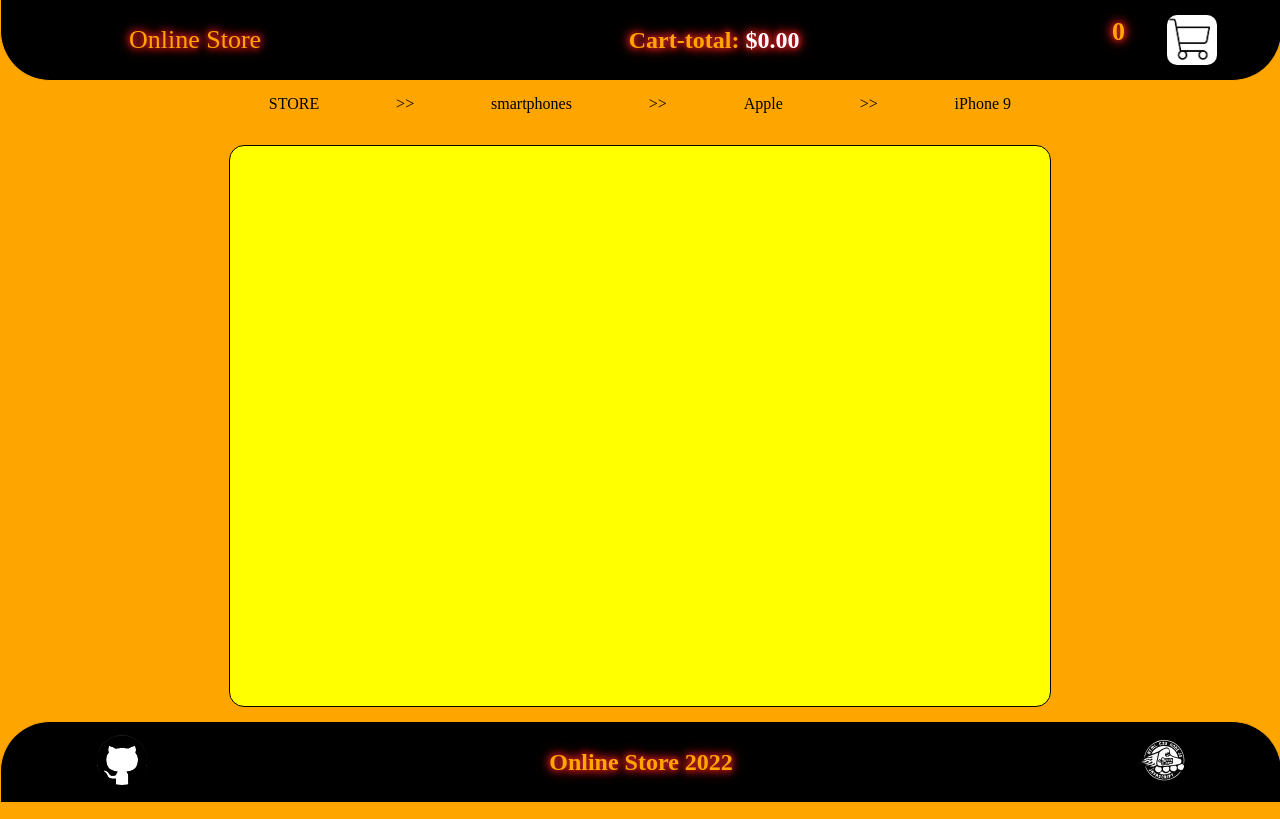
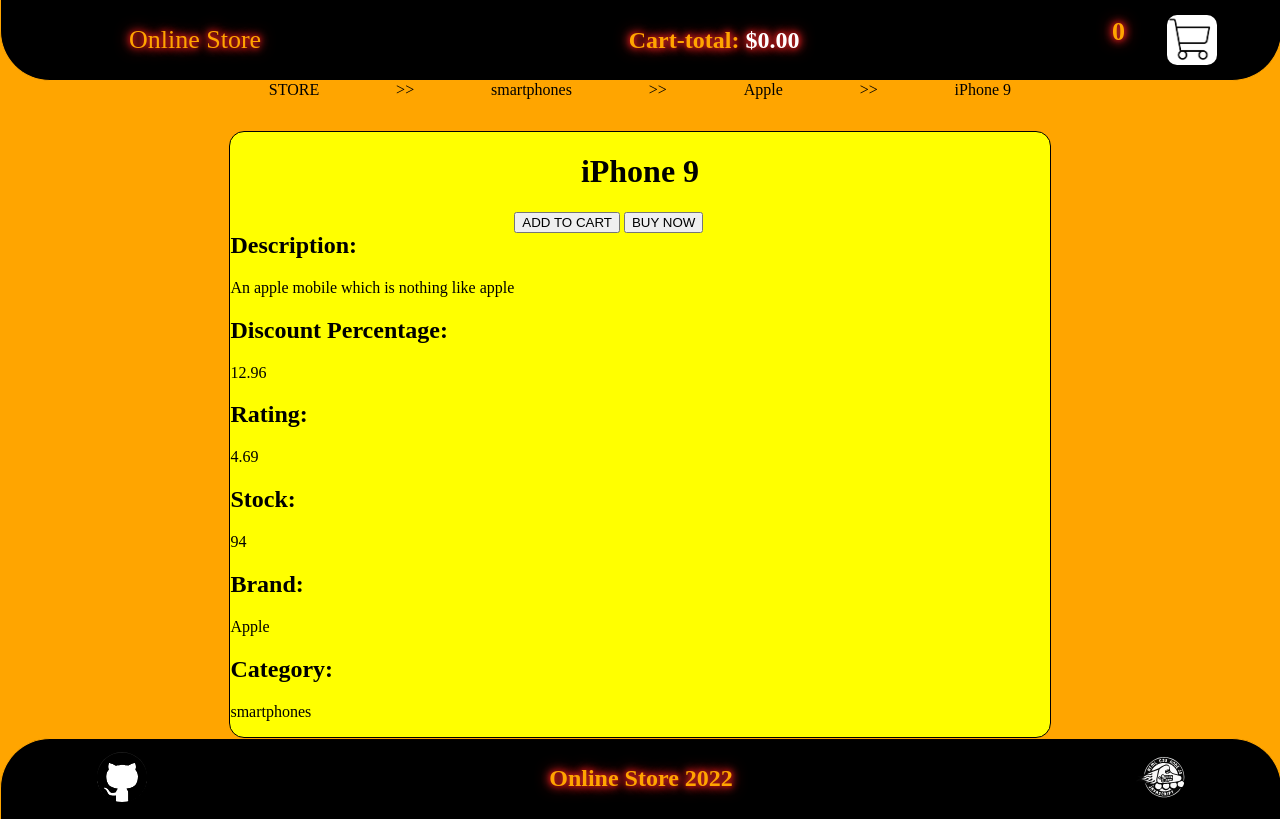
Before and after one commit to Kotkiller/online-store, a website built with webpack: page online-store/src/pages/product-description-page/index.html in a window 1280 px wide. Built offline with nearby package versions, Linux system fonts and the light colour scheme.

Commit message:
feat: add description section for product

```diff
--- a/online-store/src/pages/product-description-page/index.css
+++ b/online-store/src/pages/product-description-page/index.css
@@ -91,7 +91,6 @@
 }
 
 .product-detail {
-    display: flex;
     width: 80%;
     min-height:70vh;
     background-color: red;
@@ -99,6 +98,12 @@
     margin: 0 auto;
     background-color: yellow;
     border: 1px solid black;
+}
+.product-detail__content {
+  display: flex;
+}
+.product-detail__title {
+  text-align: center;
 }
 
 .footer {
--- a/online-store/src/pages/product-description-page/index.html
+++ b/online-store/src/pages/product-description-page/index.html
@@ -33,7 +33,44 @@
                 <span>>></span>
                 <span></span>
             </div>
-            <div class="product-detail"></div>
+            <div class="product-detail">
+                <h1 class="product-detail__title"></h1>
+                <div class="product-detail__content">
+                    <div></div>
+                    <div></div>
+                    <div class="product-detail__info">
+                      <div>
+                        <h2>Description:</h2>
+                        <p></p>
+                      </div>
+                      <div>
+                        <h2>Discount Percentage:</h2>
+                        <p></p>
+                      </div>
+                      <div>
+                        <h2>Rating:</h2>
+                        <p></p>
+                      </div>
+                      <div>
+                        <h2>Stock:</h2>
+                        <p></p>
+                      </div>
+                      <div>
+                        <h2>Brand:</h2>
+                        <p></p>
+                      </div>
+                      <div>
+                        <h2>Category:</h2>
+                        <p></p>
+                      </div>
+                    </div>
+                    <div class="product__order">
+                      <span class="product-order__price"></span>
+                      <button class="product-order__cart-operation">ADD TO CART</button>
+                      <button class="product-order__buy">BUY NOW</button>
+                    </div>
+                </div>
+            </div>
         </div>
 
     </main>
--- a/online-store/src/pages/product-description-page/index.js
+++ b/online-store/src/pages/product-description-page/index.js
@@ -52,3 +52,12 @@
 breadCrumbs.children[2].textContent = product.category;
 breadCrumbs.children[4].textContent = product.brand;
 breadCrumbs.children[6].textContent = product.title;
+var productTitle = document.querySelector('.product-detail__title');
+productTitle.textContent = product.title;
+var productInfo = document.querySelector('.product-detail__info');
+productInfo.children[0].children[1].textContent = product.description;
+productInfo.children[1].children[1].textContent = product.discountPercentage;
+productInfo.children[2].children[1].textContent = product.rating;
+productInfo.children[3].children[1].textContent = product.stock;
+productInfo.children[4].children[1].textContent = product.brand;
+productInfo.children[5].children[1].textContent = product.category;
```
Also changed, not shown: online-store/src/pages/product-description-page/index.ts (+11 -0 lines).
